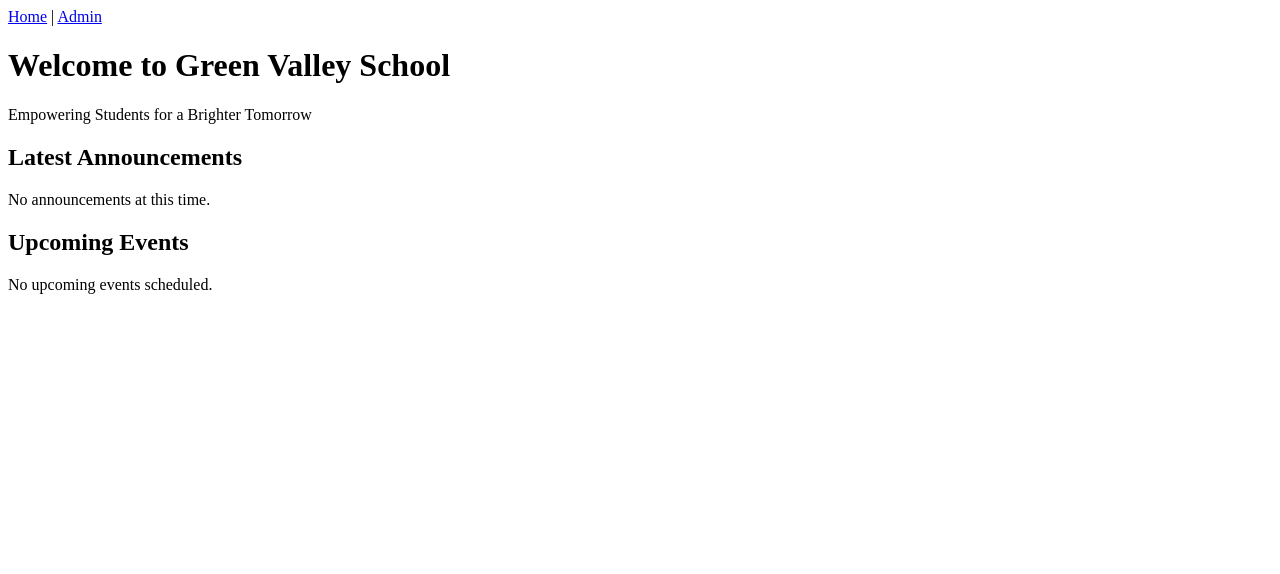
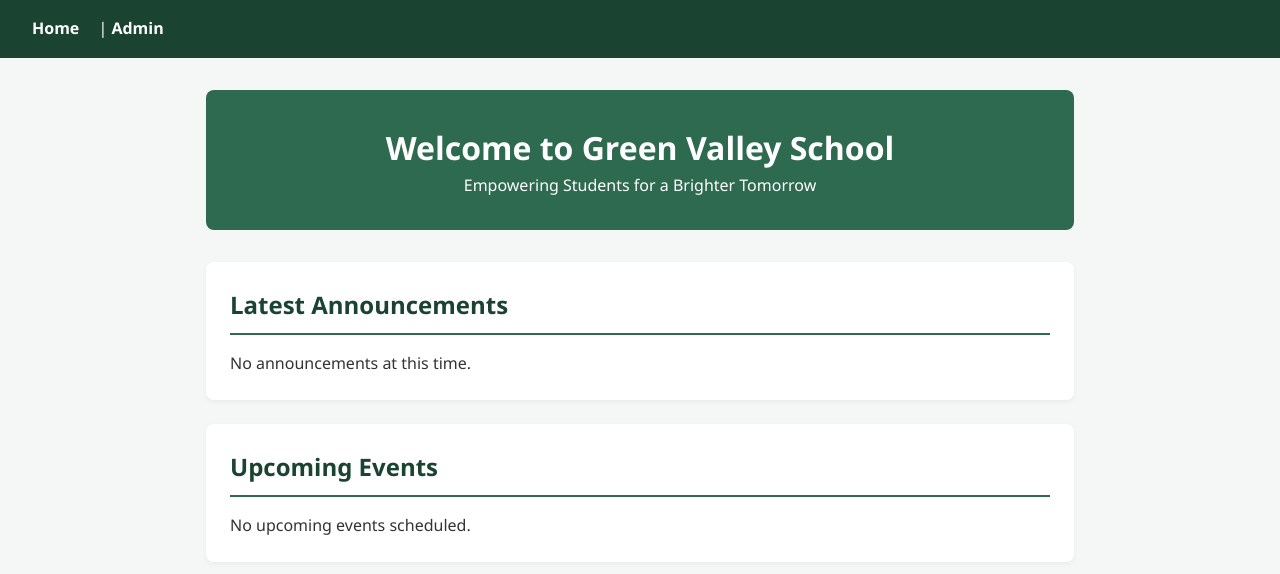
Before and after one commit to albertawioawio1-cloud/green_valley_school, a Django app: page / in a window 1280 px wide. Shown: the top 574 px of the page. Run offline with Django 5.2, Linux system fonts and the light colour scheme; data that the repository does not hold is empty.

Commit message:
Complete Phase 7 static asset setup and base layout styling

```diff
--- /dev/null
+++ b/static/css/style.css
@@ -0,0 +1,11 @@
+* { box-sizing: border-box; margin: 0; padding: 0; }
+body { font-family: 'Segoe UI', Tahoma, Geneva, Verdana, sans-serif; background-color: #f4f7f6; color: #333; line-height: 1.6; }
+header { background-color: #1b4332; padding: 1rem 2rem; color: #fff; }
+header a { color: #fff; text-decoration: none; font-weight: 600; margin-right: 15px; }
+main { max-width: 900px; margin: 2rem auto; padding: 0 1rem; }
+.hero { background: #2d6a4f; color: white; padding: 2rem; border-radius: 8px; margin-bottom: 2rem; text-align: center; }
+.section { background: white; padding: 1.5rem; border-radius: 8px; box-shadow: 0 2px 5px rgba(0,0,0,0.05); margin-bottom: 1.5rem; }
+.section h2 { border-bottom: 2px solid #2d6a4f; padding-bottom: 0.5rem; margin-bottom: 1rem; color: #1b4332; }
+ul { list-style: none; }
+li { border-bottom: 1px solid #eee; padding: 0.75rem 0; }
+li:last-child { border-bottom: none; }
--- a/templates/base.html
+++ b/templates/base.html
@@ -1,14 +1,17 @@
+{% load static %}
 <!DOCTYPE html>
-<html lang='en'>
+<html lang="en">
 <head>
-    <meta charset='UTF-8'>
-    <meta name='viewport' content='width=device-width, initial-scale=1.0'>
+    <meta charset="UTF-8">
+    <meta name="viewport" content="width=device-width, initial-scale=1.0">
     <title>{% block title %}Green Valley School{% endblock %}</title>
+    <link rel="stylesheet" href="{% static 'css/style.css' %}">
 </head>
 <body>
     <header>
         <nav>
-            <a href='/'>Home</a> | <a href='/admin/'>Admin</a>
+            <a href="/">Home</a> |
+            <a href="/admin/">Admin</a>
         </nav>
     </header>
     <main>
```
